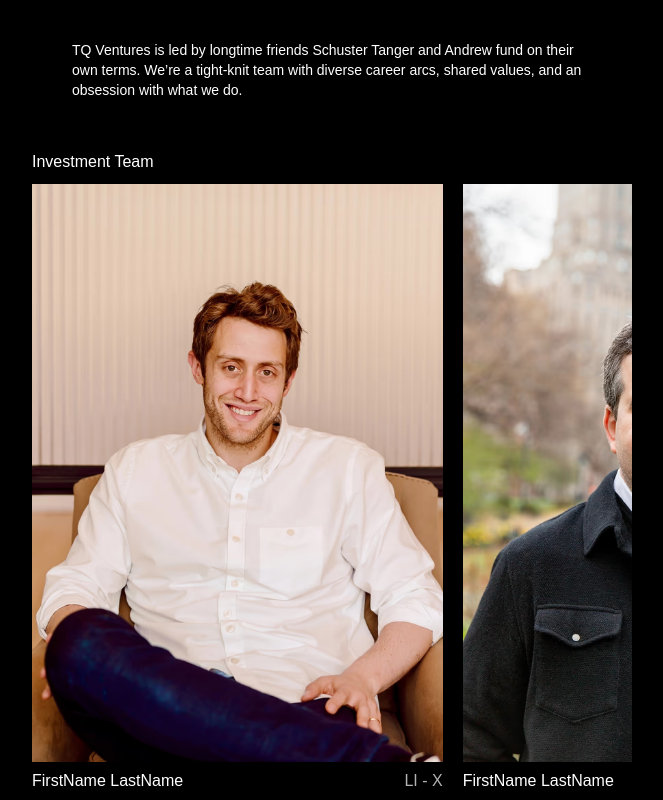
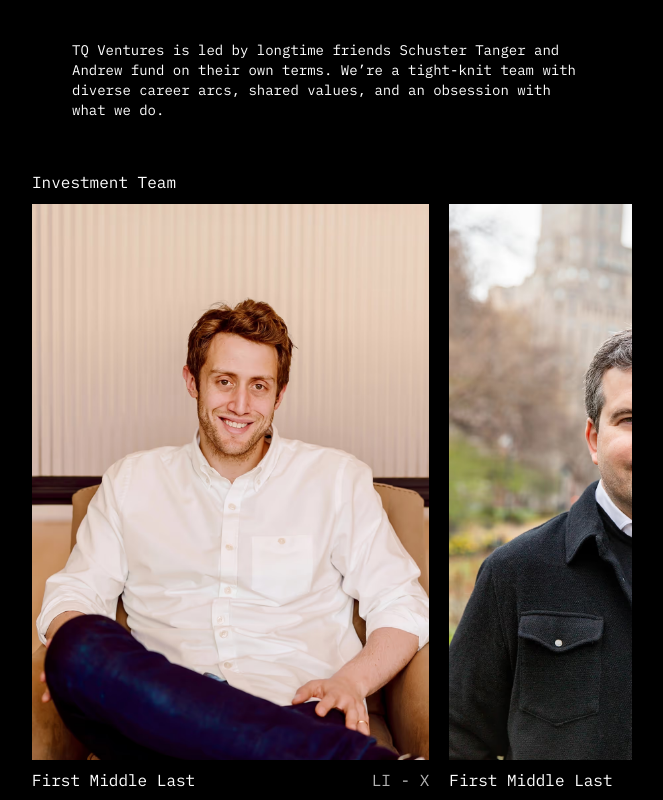
Before and after one commit to terrybrash/tq-meet-us, a Next.js app: page / in a window 1280 px wide. Shown: the whole page, without its empty margins (308-971 px from the left). Built offline with nearby package versions, Linux system fonts and the light colour scheme.

Commit message:
change font

```diff
--- a/app/globals.css
+++ b/app/globals.css
@@ -8,7 +8,7 @@
 body {
   background: var(--background);
   color: var(--foreground);
-  font-family: Arial, Helvetica, sans-serif;
+  font-family: var(--font-plex-mono);
 
   height: 100vh;
   height: 100dvh;
--- a/app/layout.tsx
+++ b/app/layout.tsx
@@ -1,15 +1,12 @@
 import type { Metadata } from "next";
-import { Geist, Geist_Mono } from "next/font/google";
+import { IBM_Plex_Mono } from "next/font/google";
 import "./globals.css";
 
-const geistSans = Geist({
-  variable: "--font-geist-sans",
+const plexMono = IBM_Plex_Mono({
   subsets: ["latin"],
-});
-
-const geistMono = Geist_Mono({
-  variable: "--font-geist-mono",
-  subsets: ["latin"],
+  weight: ["400", "500", "600"],
+  variable: "--font-plex-mono",
+  display: "swap",
 });
 
 export const metadata: Metadata = {
@@ -25,9 +22,7 @@ export default function RootLayout({
   return (
     <html lang="en">
       <meta name="theme-color" content="#000000"></meta>
-      <body
-        className={`${geistSans.variable} ${geistMono.variable} antialiased max-h-dvh`}
-      >
+      <body className={`${plexMono.variable} antialiased max-h-dvh`}>
         {children}
       </body>
     </html>
--- a/app/page.tsx
+++ b/app/page.tsx
@@ -98,7 +98,7 @@ export default function Home() {
                   }}
                 >
                   <div className="socials">
-                    <div>FirstName LastName</div>
+                    <div>First Middle Last</div>
                     <div className="opacity-70">LI - X</div>
                   </div>
                 </div>
```
